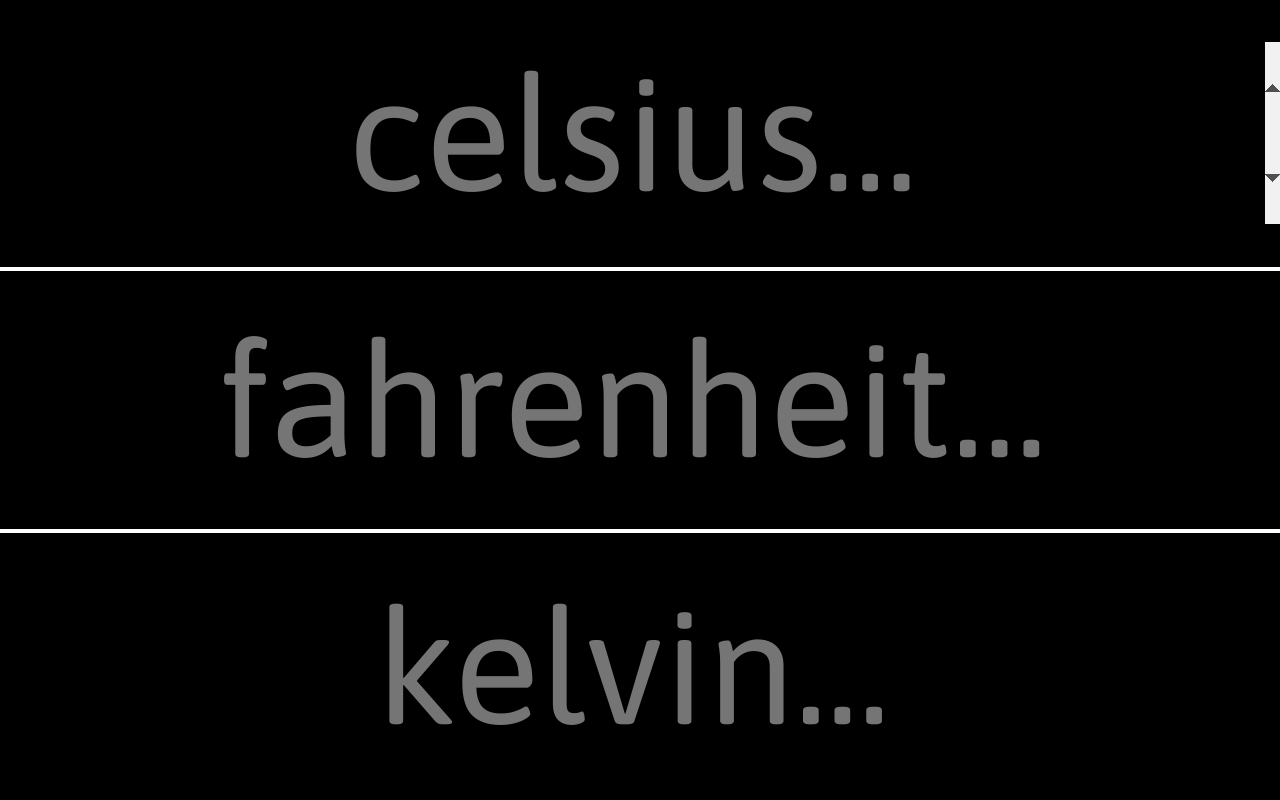
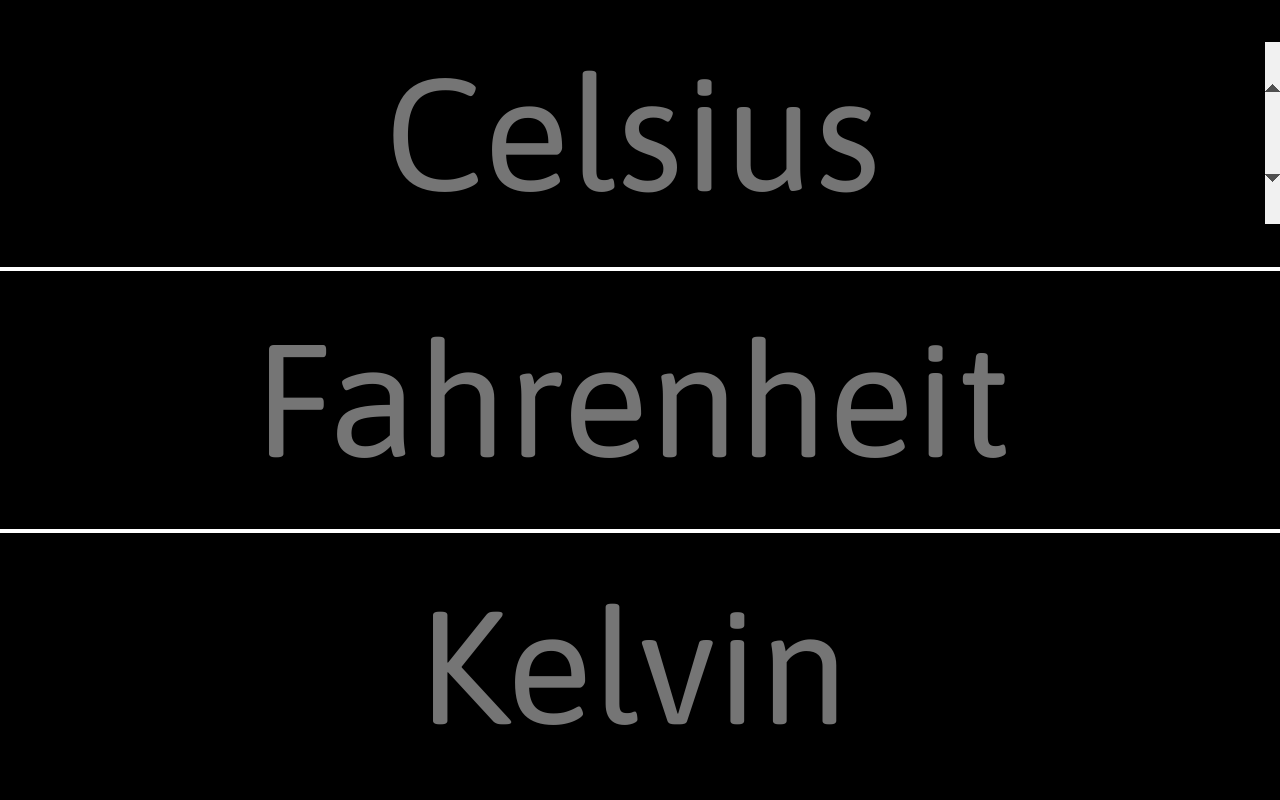
Before and after one commit to ikuplu/Temperature-Converter, a plain HTML site: page index.html in a window 1280 px wide. Drawn offline with Linux system fonts and the light colour scheme.

Commit message:
Made changes on placeholder values

```diff
--- a/index.html
+++ b/index.html
@@ -8,13 +8,13 @@
 </head>
 <body>
   <div id="celcius">
-    <input type="number" placeholder="celsius...">
+    <input type="number" placeholder="Celsius">
   </div>
   <div id="fahrenheit">
-    <input type="number" placeholder="fahrenheit...">
+    <input type="number" placeholder="Fahrenheit">
   </div>
   <div id="kelvin">
-    <input type="number" placeholder="kelvin...">
+    <input type="number" placeholder="Kelvin">
   </div>
 
 
```
